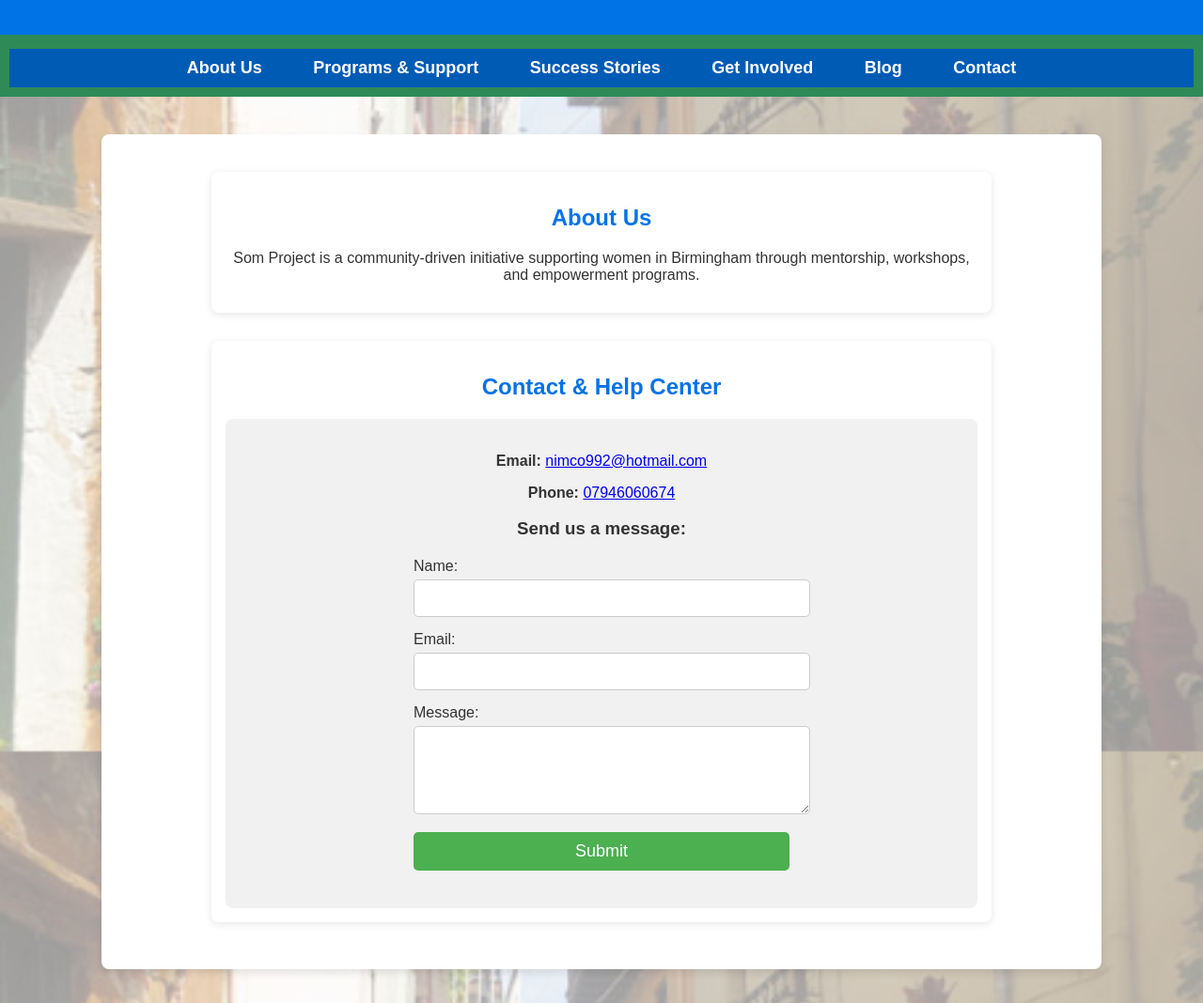
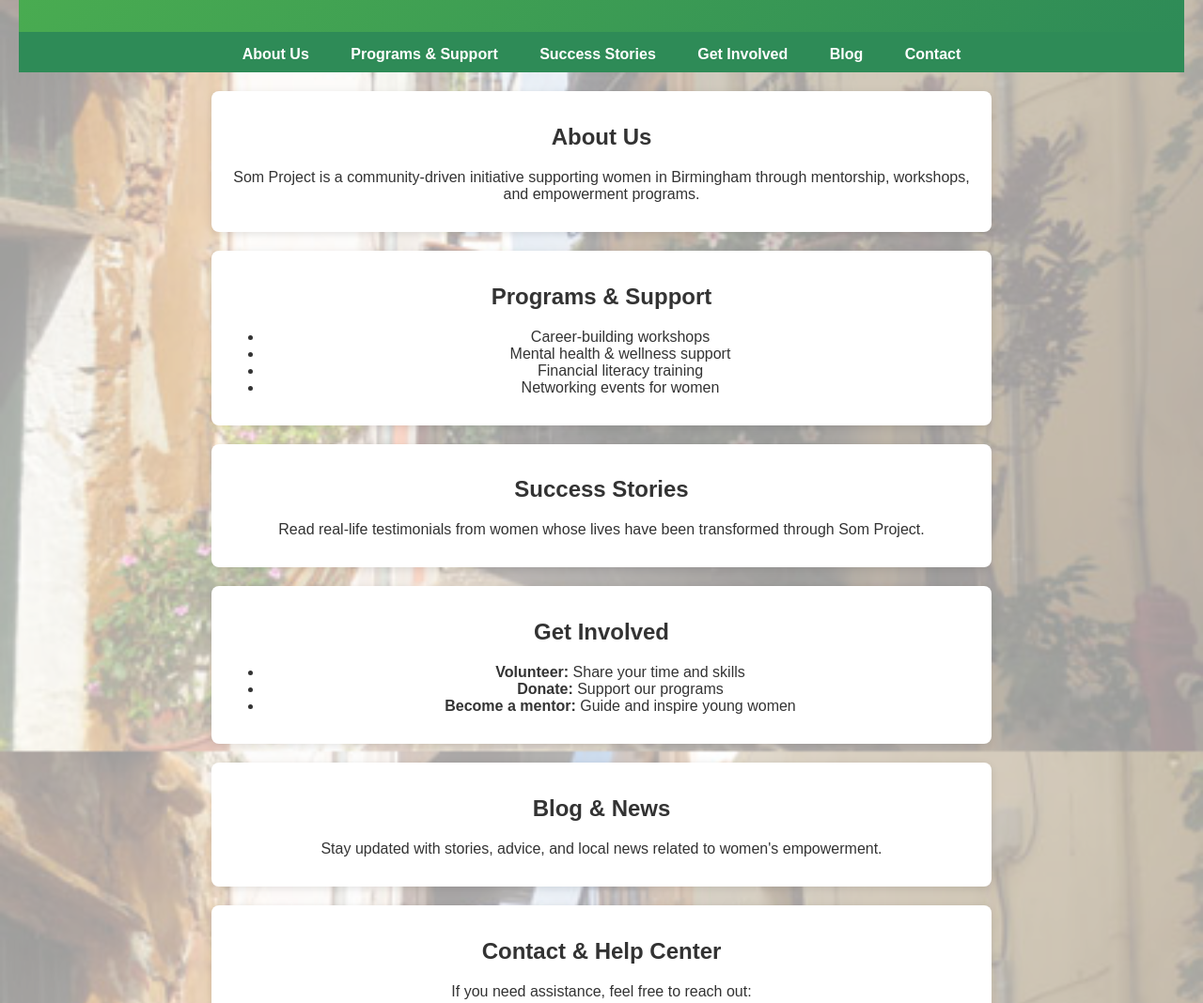
Before and after one commit to ozzyib/somproject.github.io, a plain HTML site: page index.html in a window 1280 px wide. Shown: the part 160-1228 px from the top of the page at 94% size. Drawn offline with Linux system fonts and the light colour scheme.

Commit message:
Revert "add enhanced readability/better nav bar"
This reverts commit d2bcb473a6f2ce6cab9978e94b2bd35f3014a2a1.

```diff
--- a/index.html
+++ b/index.html
@@ -6,105 +6,6 @@
     <meta name="viewport" content="width=device-width, initial-scale=1.0">
     <title>Som Project - Supporting Local Women</title>
     <link rel="stylesheet" href="styles.css">
-    <style>
-        body {
-            font-family: Arial, sans-serif;
-            background-color: #f9f9f9;
-            color: #333;
-            margin: 0;
-            padding: 0;
-        }
-
-        header {
-            background: #0073e6;
-            color: white;
-            text-align: center;
-            padding: 20px;
-            font-size: 22px;
-            box-shadow: 0 4px 8px rgba(0, 0, 0, 0.2);
-        }
-
-        nav ul {
-            background: #005bb5;
-            padding: 10px;
-            text-align: center;
-            list-style: none;
-            margin: 0;
-        }
-
-        nav ul li {
-            display: inline;
-            margin: 0 15px;
-        }
-
-        nav ul li a {
-            color: white;
-            text-decoration: none;
-            font-size: 18px;
-            font-weight: bold;
-        }
-
-        main {
-            width: 80%;
-            margin: 40px auto;
-            background: white;
-            padding: 20px;
-            border-radius: 8px;
-            box-shadow: 0 4px 8px rgba(0, 0, 0, 0.1);
-        }
-
-        section {
-            margin-bottom: 30px;
-        }
-
-        h2 {
-            color: #0073e6;
-        }
-
-        ul {
-            padding-left: 20px;
-        }
-
-        .contact-form {
-            background: #f1f1f1;
-            padding: 20px;
-            border-radius: 8px;
-        }
-
-        input,
-        textarea {
-            width: 100%;
-            padding: 10px;
-            margin-top: 5px;
-            border: 1px solid #ccc;
-            border-radius: 5px;
-            font-size: 16px;
-        }
-
-        button {
-            background: #0073e6;
-            color: white;
-            padding: 12px;
-            font-size: 18px;
-            border: none;
-            border-radius: 5px;
-            cursor: pointer;
-            width: 100%;
-            transition: background 0.3s ease;
-        }
-
-        button:hover {
-            background: #005bb5;
-        }
-
-        footer {
-            text-align: center;
-            background: #333;
-            color: white;
-            padding: 15px;
-            font-size: 14px;
-        }
-    </style>
 </head>
 
 <body>
@@ -131,9 +32,38 @@
                 workshops, and empowerment programs.</p>
         </section>
 
+        <section id="programs">
+            <h2>Programs & Support</h2>
+            <ul>
+                <li>Career-building workshops</li>
+                <li>Mental health & wellness support</li>
+                <li>Financial literacy training</li>
+                <li>Networking events for women</li>
+            </ul>
+        </section>
+
+        <section id="stories">
+            <h2>Success Stories</h2>
+            <p>Read real-life testimonials from women whose lives have been transformed through Som Project.</p>
+        </section>
+
+        <section id="involvement">
+            <h2>Get Involved</h2>
+            <ul>
+                <li><b>Volunteer:</b> Share your time and skills</li>
+                <li><b>Donate:</b> Support our programs</li>
+                <li><b>Become a mentor:</b> Guide and inspire young women</li>
+            </ul>
+        </section>
+
+        <section id="blog">
+            <h2>Blog & News</h2>
+            <p>Stay updated with stories, advice, and local news related to women's empowerment.</p>
+        </section>
+
         <section id="contact">
             <h2>Contact & Help Center</h2>
-            <div class="contact-form">
+            <p>If you need assistance, feel free to reach out:</p>
             <p><b>Email:</b> <a href="mailto:nimco992@hotmail.com">nimco992@hotmail.com</a></p>
             <p><b>Phone:</b> <a href="tel:07946060674">07946060674</a></p>
 
@@ -141,22 +71,24 @@
             <form action="#" method="post">
                 <label for="name">Name:</label>
                 <input type="text" id="name" name="name" required>
-
+                <br>
                 <label for="email">Email:</label>
                 <input type="email" id="email" name="email" required>
-
+                <br>
                 <label for="message">Message:</label>
                 <textarea id="message" name="message" rows="4" required></textarea>
-
+                <br>
                 <button type="submit">Submit</button>
             </form>
-            </div>
         </section>
+
     </main>
 
     <footer>
         <p>&copy; 2025 Som Project. Empowering Women in Birmingham.</p>
     </footer>
+
+    <script src="script.js"></script>
 </body>
 
 </html>
```
Lines whose indentation alone changed are shown as unchanged.
